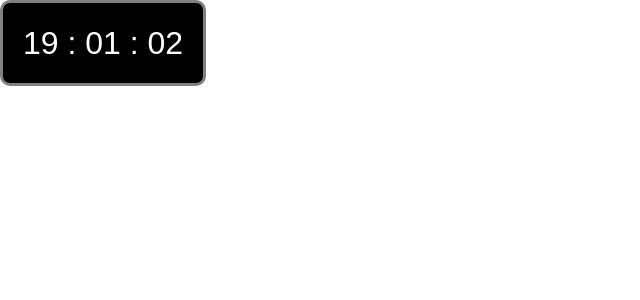
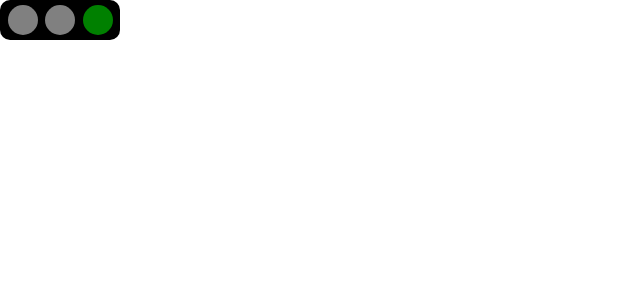
Before and after one commit to 986913/react-components, a React (Create React App) app: page / in a window 1280 px wide. Shown: the top 300 px of the page, without its empty margins (0-640 px from the left). Built offline with nearby package versions, Linux system fonts and the light colour scheme.

Commit message:
add trafficLights

```diff
--- a/src/App.js
+++ b/src/App.js
@@ -61,10 +61,10 @@ function App() {
       {/* <StarRatingWrapper /> */}
 
       {/* <GridLightsWrapper /> */}
-      {/* <TrafficLightsWrapper /> */}
+      <TrafficLightsWrapper />
 
       {/* <AnalogClockWrapper /> */}
-      <DigitalClockWrapper />
+      {/* <DigitalClockWrapper /> */}
 
       {/* ------below are Hooks examples----------------------------------------------------- */}
       {/* <AppUseDebounceExample /> */}
--- a/src/TrafficLights/TrafficLights.js
+++ b/src/TrafficLights/TrafficLights.js
@@ -1,6 +1,49 @@
-import React from 'react';
+import { useState, useEffect } from 'react';
 import './tranficlights.css';
 
-export const TrafficLights = () => {
-  return <div>dddd</div>;
+const Light = ({ color }) => (
+  <div
+    className='light'
+    aria-hidden={true}
+    style={{ backgroundColor: color }}
+  ></div>
+);
+
+export const TrafficLights = ({ config, initialColor = 'green' }) => {
+  const [currColor, setCurrColor] = useState(initialColor);
+
+  useEffect(() => {
+    const { duration, next } = config[currColor];
+    const timer = setTimeout(() => {
+      setCurrColor(next);
+    }, duration);
+
+    return () => {
+      clearTimeout(timer);
+    };
+  }, [currColor]);
+
+  return (
+    <div
+      className='lights-wrapper'
+      aria-live='polite'
+      aria-label={`Current light: ${currColor}`}
+    >
+      {Object.keys(config).map((color) => {
+        return (
+          <Light
+            color={color === currColor ? currColor : undefined}
+            key={color}
+          />
+        );
+      })}
+    </div>
+  );
 };
+
+/**
+ * 知识点：
+ * 1. 要在config里做好灯的顺序，间隔等配置，别在react里头做..
+ * 2. Object.keys()的使用
+ * 3. useEffect return function is for cleanup, usually clearTimeout or clearInterval there
+ */
--- a/src/TrafficLights/Wrapper.js
+++ b/src/TrafficLights/Wrapper.js
@@ -1,6 +1,21 @@
 import React from 'react';
 import { TrafficLights } from './TrafficLights';
 
+const config = {
+  red: {
+    duration: 4000,
+    next: 'green',
+  },
+  yellow: {
+    duration: 500,
+    next: 'red',
+  },
+  green: {
+    duration: 3000,
+    next: 'yellow',
+  },
+};
+
 export const TrafficLightsWrapper = () => {
-  return <TrafficLights />;
+  return <TrafficLights config={config} initialColor={'green'} />;
 };
--- a/src/TrafficLights/tranficlights.css
+++ b/src/TrafficLights/tranficlights.css
@@ -0,0 +1,32 @@
+.lights-wrapper {
+  height: 40px;
+  width: 120px;
+  background-color: black;
+  display: flex;
+  justify-content: space-evenly;
+  align-items: center;
+  border-radius: 10px;
+  -webkit-border-radius: 10px;
+  -moz-border-radius: 10px;
+  -ms-border-radius: 10px;
+  -o-border-radius: 10px;
+}
+
+.light {
+  --size: 30px;
+
+  background-color: gray;
+  height: var(--size);
+  width: var(--size);
+  border-radius: 100%;
+}
+
+.red {
+  background-color: red;
+}
+.green {
+  background-color: green;
+}
+.yellow {
+  background-color: yellow;
+}
```
